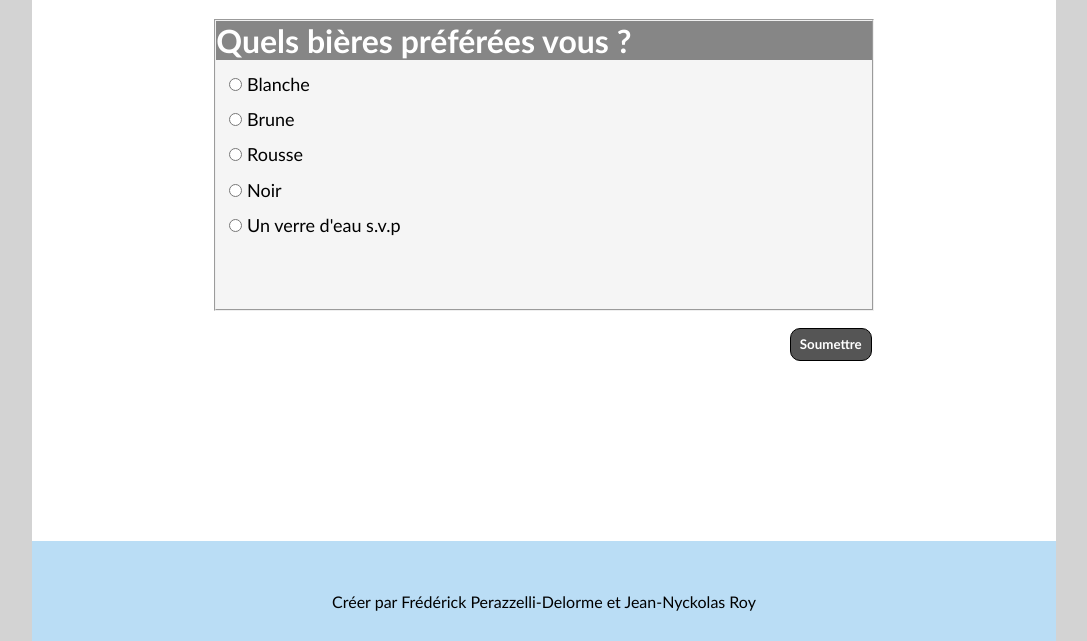
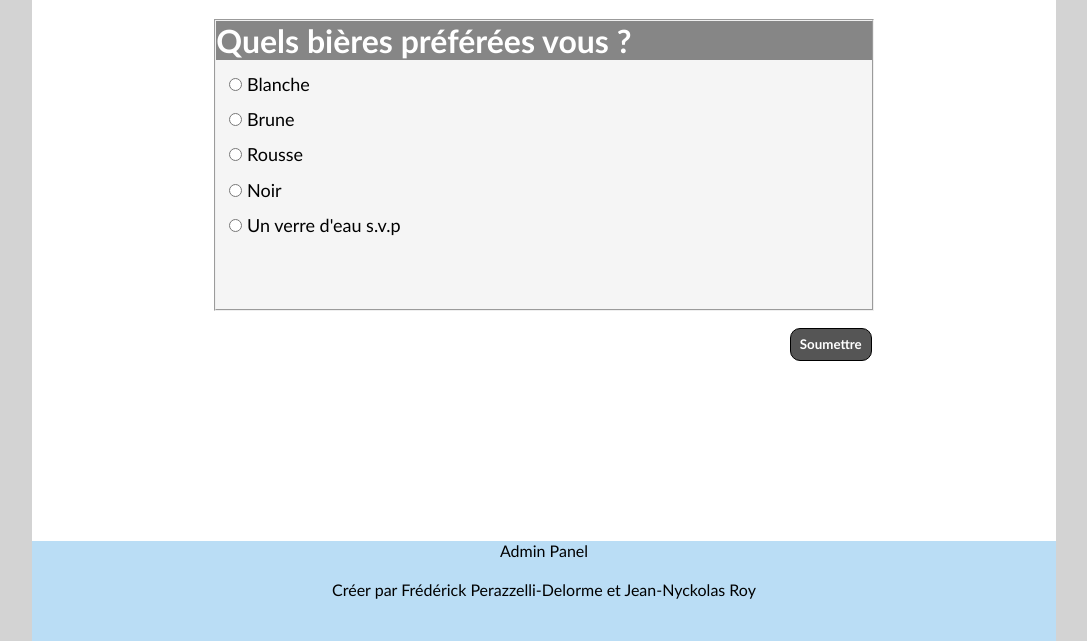
Before and after one commit to FrederickPerazzelli/Django, a Django app: page /firstApp/1/ in a window 1280 px wide. Shown: the part 159-800 px from the top of the page, without its empty margins (96-1183 px from the left). Run offline with Django 4.2, Linux system fonts and the light colour scheme; data comes from the database, SQL or seed files in the repository; both versions use the stored data as it was after the commit.

Commit message:
dernier commit

```diff
--- a/firstApp/static/firstApp/style.css
+++ b/firstApp/static/firstApp/style.css
@@ -35,7 +35,7 @@ li a {
 }
 
 .white-text{
-    margin-top: 5%;
+    margin-top: 2%;
     text-align: center;
     background-color:#baddf5;
     color: black;
@@ -180,3 +180,18 @@ li a {
 .error-message strong{
     background-color: whitesmoke;
 }
+
+.btn-admin{
+    display: block;
+    margin-left: auto;
+    margin-right: auto;
+    width: 20%;
+    text-decoration: none;
+    background-color: #baddf5;
+    text-align: center;
+    color: black;
+}
+
+.btn-admin:hover {
+    background-color: #ccc;
+}
--- a/firstApp/templates/firstApp/footer.html
+++ b/firstApp/templates/firstApp/footer.html
@@ -1,4 +1,5 @@
 <div class="footer-large">
+    <a class="btn-admin" href="/admin/">Admin Panel</a>
     <p class="white-text">Créer par Frédérick Perazzelli-Delorme et Jean-Nyckolas Roy</p>
 </div>
 
```
Also changed, not shown: db.sqlite3, firstApp/templates/firstApp/header.html (line endings or trailing spaces).
